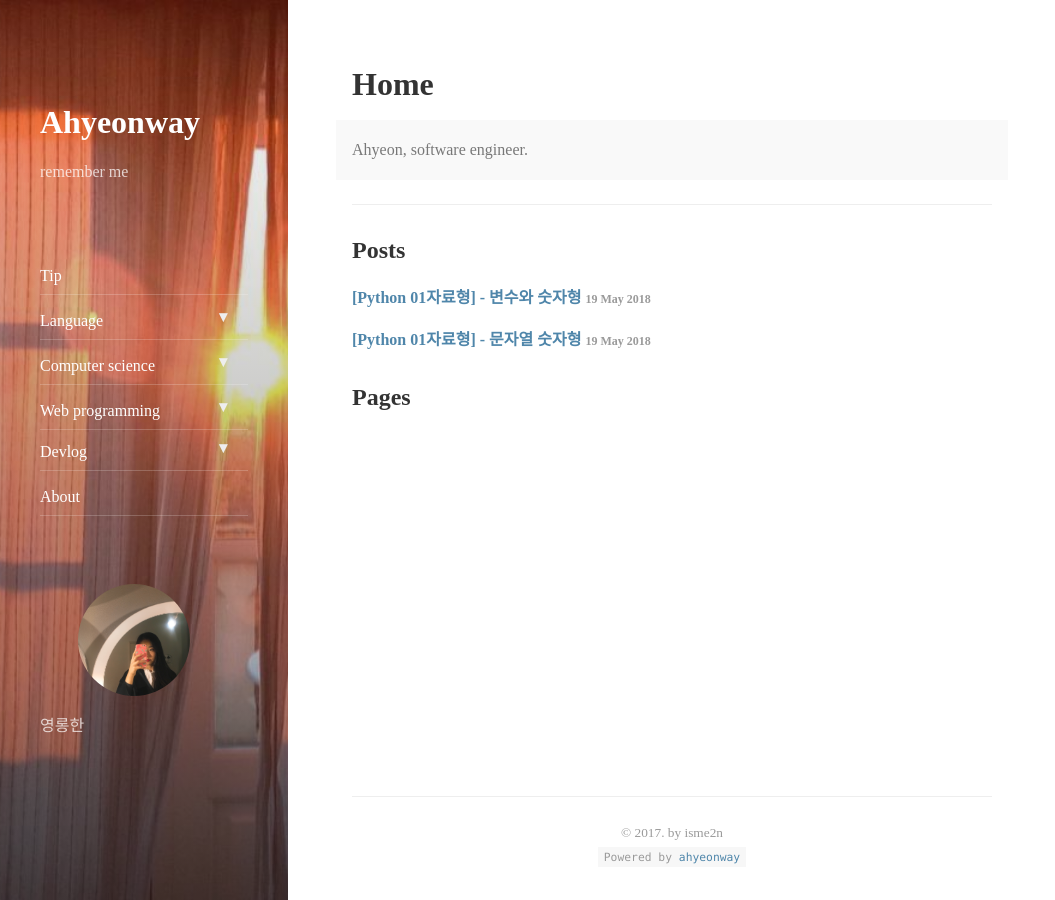
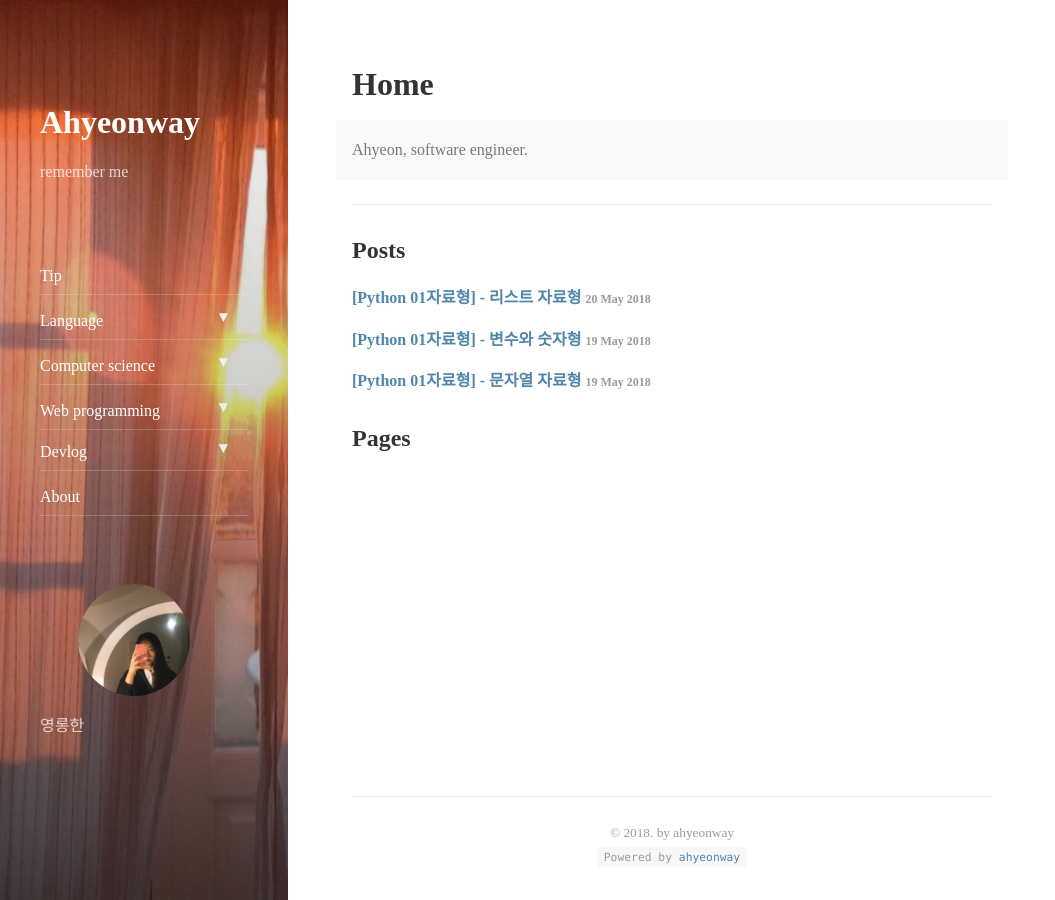
Before and after one commit to ahyeonhub/ahyeonway.github.io, a Jekyll site: the page built from index.md, in a window 1280 px wide and 900 px high. Shown: the whole window, without its empty margins (0-1055 px from the left). Built offline with Jekyll 4.4.1, drawn with Linux system fonts in a browser that asks for light colours; nearby versions of some CDN libraries; the list of posts is cut into pages by our own code.

```diff
--- a/_config.yml
+++ b/_config.yml
@@ -50,7 +50,8 @@ google_analytics:    UA-92346434-1
 disqus_shortname:    ahyeonway
 
 # This text will appear in the footer of every page. Markdown enabled.
-copyright:           '&copy; 2017. by isme2n'
+# reference: isme2n
+copyright:           '&copy; 2018. by ahyeonway'
 
 # Format of the permalinks
 permalink:           pretty
--- a/_posts/2018-05-19-python-string.md
+++ b/_posts/2018-05-19-python-string.md
@@ -1,7 +1,7 @@
 ---
 layout: post
-title:  "[Python 01자료형] - 문자열 숫자형"
-subtitle:   "변수와 숫자형"
+title:  "[Python 01자료형] - 문자열 자료형"
+subtitle:   "문자열 자료형"
 categories: language
 tags: python
 comments: true
--- /dev/null
+++ b/_posts/2018-05-20-python-list.md
@@ -0,0 +1,8 @@
+---
+layout: post
+title:  "[Python 01자료형] - 리스트 자료형"
+subtitle:   "리스트 자료형"
+categories: language
+tags: python
+comments: true
+---
```
Also changed, not shown: _featured_tags/cs-compiler.md (added, +8 -0 lines), _featured_tags/cs-network.md (added, +8 -0 lines), _featured_tags/cs-os.md (added, +8 -0 lines), _featured_tags/cs-data.md (renamed from _featured_tags/devlog-data.md).
